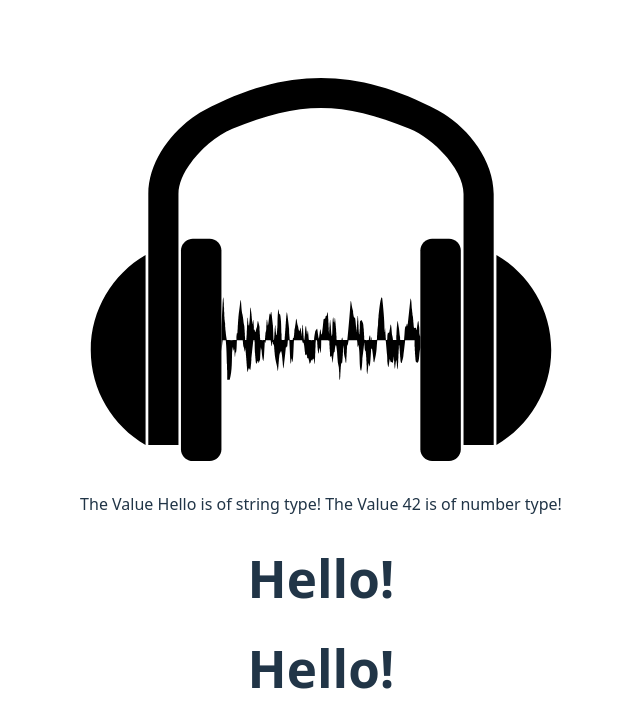
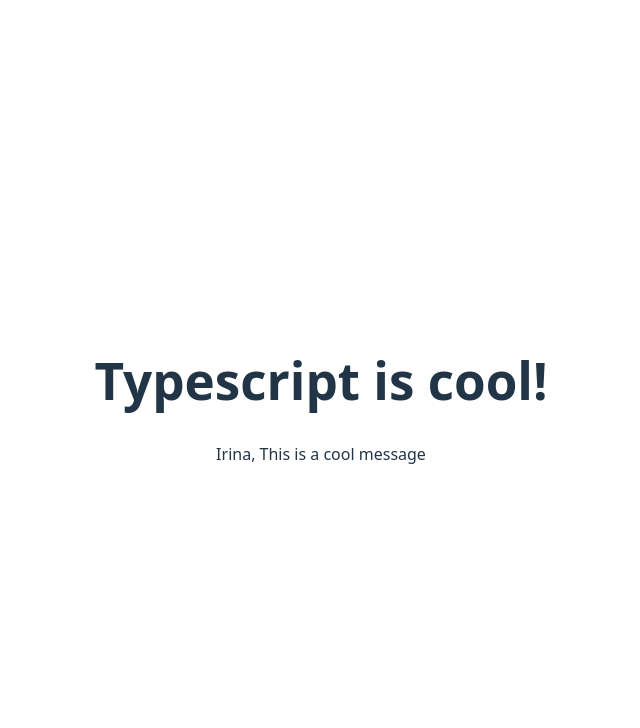
Before and after one commit to irinasaiz/learn-react, a React (Vite) app in the folder irina-app/: page / in a window 1280 px wide. Shown: the top 728 px of the page, without its empty margins (319-959 px from the left). Built offline with nearby package versions, Linux system fonts and the light colour scheme.

Commit message:
Use a type to send prop

```diff
--- a/irina-app/src/App.tsx
+++ b/irina-app/src/App.tsx
@@ -1,33 +1,14 @@
 
 import './App.css'
-import irina from './assets/irina.svg'
-import React from 'react'
+import Message from './Message';
 
-class App extends React.Component {
+function App() {
+  return (
+   <div>
+    <h1>Typescript is cool!</h1>
+    <Message name='Irina' message='This is a cool message'/>
+   </div>
 
-
- render() {
-
-  const aTuple: [string, number] = ['Hello', 42];
-
-  function Hello() {
-    return <h1>Hello!</h1>
-  }
-
-  return (
-    <div className="App">
-      <header className="App-header">
-        <img src ={irina} className ="App-logo" alt="logo" />
-        <p>
-          The Value {aTuple[0]} is of {typeof aTuple[0]} type!
-          The Value {aTuple[1]} is of {typeof aTuple[1]} type!
-          <Hello />
-          <Hello />
-        </p>
-    </header>
-  </div>
-    );
-  }
- }
-
+  )
+}
 export default App
--- /dev/null
+++ b/irina-app/src/Message.tsx
@@ -0,0 +1,14 @@
+import React from "react"
+
+type MessageProps = {
+    name: string;
+    message: string;
+}
+
+const Message: React.FC<MessageProps> = ({name, message}) => {
+    return (
+        <p> {name}, {message}</p>
+    )
+}
+
+export default Message
```
